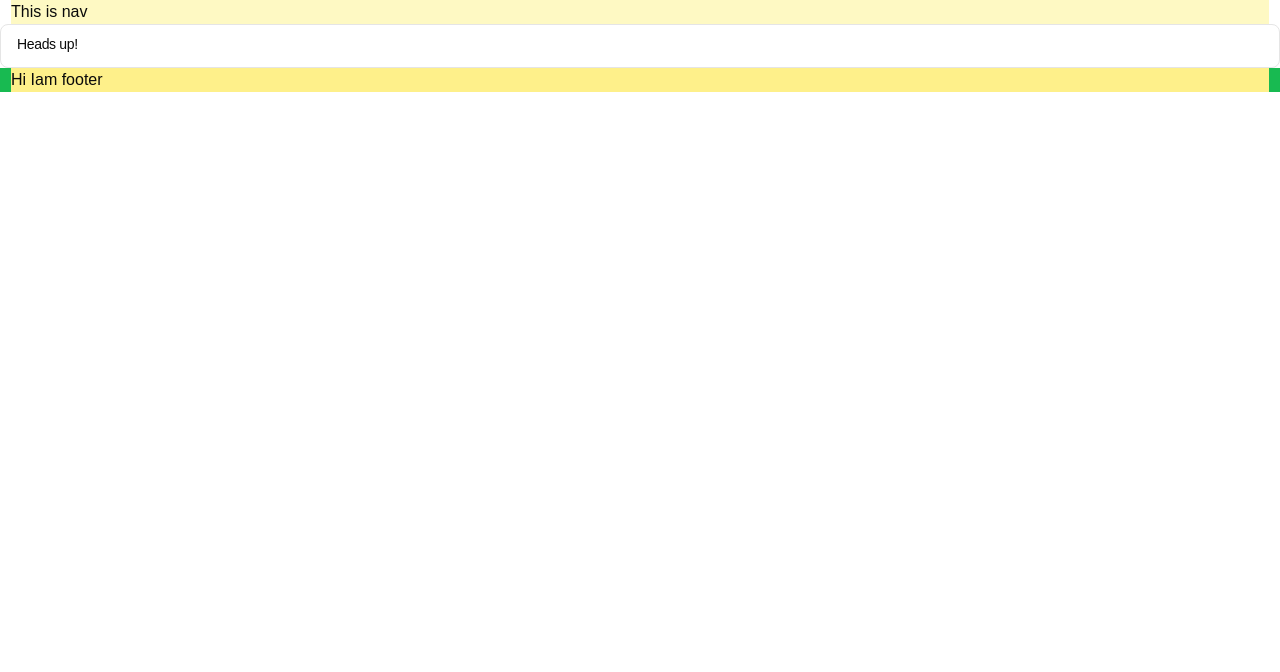
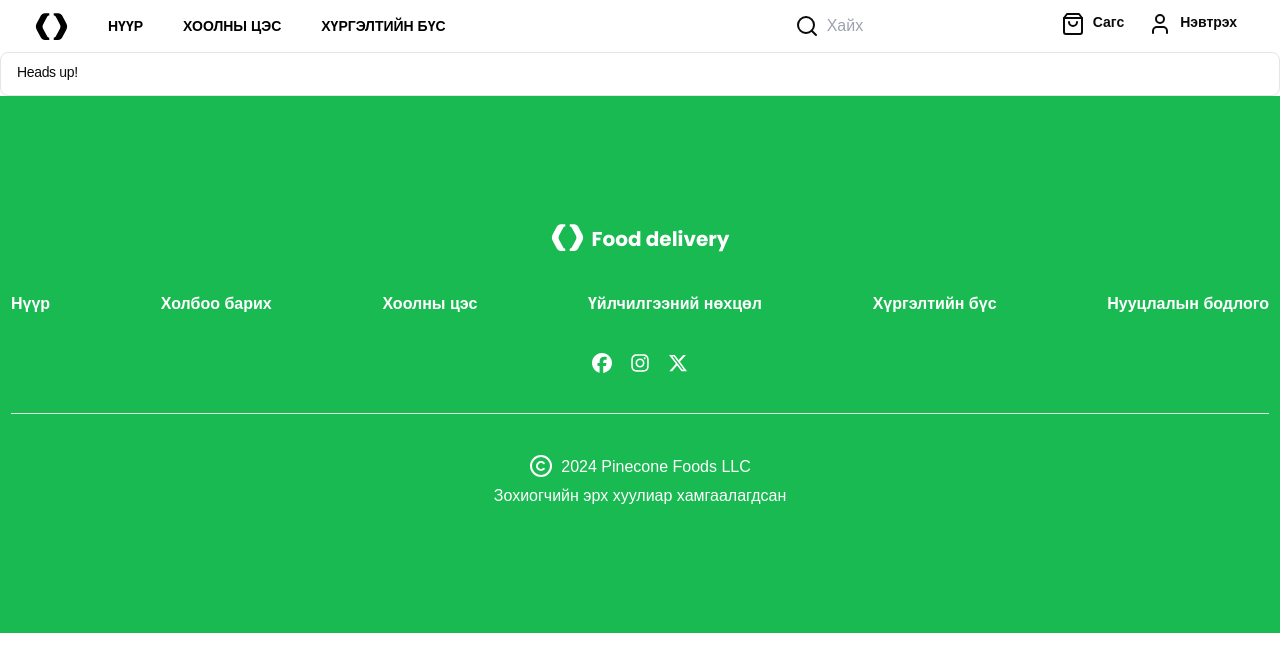
Before and after one commit to Tuugii0526/food_delivary, a Next.js app in the folder front-end/: page / in a window 1280 px wide. Shown: the top 672 px of the page. Built offline with nearby package versions, Linux system fonts and the light colour scheme; no server answers.

Commit message:
try try ... THere are a lot to learn

```diff
--- /dev/null
+++ b/front-end/app/fonts/fonts.ts
@@ -0,0 +1,5 @@
+import { Poppins } from "next/font/google";
+export const poppins = Poppins({
+  subsets: ["latin"],
+  weight: "700",
+});
--- a/front-end/app/layout.tsx
+++ b/front-end/app/layout.tsx
@@ -2,7 +2,7 @@ import type { Metadata } from "next";
 import "./globals.css";
 import { Footer, Header } from "@/components/shared-components";
 export const metadata: Metadata = {
-  title: "Create Next App",
+  title: "Food delivary",
   description: "Generated by create next app",
 };
 
--- /dev/null
+++ b/front-end/components/icons/FacebookIcon.tsx
@@ -0,0 +1,3 @@
+export const FacebookIcon=()=>{
+    return <svg className="w-5 h-5" xmlns="http://www.w3.org/2000/svg" fill="white" viewBox="0 0 512 512"><path d="M512 256C512 114.6 397.4 0 256 0S0 114.6 0 256C0 376 82.7 476.8 194.2 504.5V334.2H141.4V256h52.8V222.3c0-87.1 39.4-127.5 125-127.5c16.2 0 44.2 3.2 55.7 6.4V172c-6-.6-16.5-1-29.6-1c-42 0-58.2 15.9-58.2 57.2V256h83.6l-14.4 78.2H287V510.1C413.8 494.8 512 386.9 512 256h0z"/></svg>
+}
--- /dev/null
+++ b/front-end/components/icons/InstagramIcon.tsx
@@ -0,0 +1,5 @@
+export const InstagramIcon=()=>{
+    return (
+        <svg xmlns="http://www.w3.org/2000/svg" className="w-5 h-5" viewBox="0 0 448 512" fill="white"><path d="M224.1 141c-63.6 0-114.9 51.3-114.9 114.9s51.3 114.9 114.9 114.9S339 319.5 339 255.9 287.7 141 224.1 141zm0 189.6c-41.1 0-74.7-33.5-74.7-74.7s33.5-74.7 74.7-74.7 74.7 33.5 74.7 74.7-33.6 74.7-74.7 74.7zm146.4-194.3c0 14.9-12 26.8-26.8 26.8-14.9 0-26.8-12-26.8-26.8s12-26.8 26.8-26.8 26.8 12 26.8 26.8zm76.1 27.2c-1.7-35.9-9.9-67.7-36.2-93.9-26.2-26.2-58-34.4-93.9-36.2-37-2.1-147.9-2.1-184.9 0-35.8 1.7-67.6 9.9-93.9 36.1s-34.4 58-36.2 93.9c-2.1 37-2.1 147.9 0 184.9 1.7 35.9 9.9 67.7 36.2 93.9s58 34.4 93.9 36.2c37 2.1 147.9 2.1 184.9 0 35.9-1.7 67.7-9.9 93.9-36.2 26.2-26.2 34.4-58 36.2-93.9 2.1-37 2.1-147.8 0-184.8zM398.8 388c-7.8 19.6-22.9 34.7-42.6 42.6-29.5 11.7-99.5 9-132.1 9s-102.7 2.6-132.1-9c-19.6-7.8-34.7-22.9-42.6-42.6-11.7-29.5-9-99.5-9-132.1s-2.6-102.7 9-132.1c7.8-19.6 22.9-34.7 42.6-42.6 29.5-11.7 99.5-9 132.1-9s102.7-2.6 132.1 9c19.6 7.8 34.7 22.9 42.6 42.6 11.7 29.5 9 99.5 9 132.1s2.7 102.7-9 132.1z"/></svg>
+    )
+}
--- /dev/null
+++ b/front-end/components/icons/PineconeIcon.tsx
@@ -0,0 +1,8 @@
+export default function PineconeIcon({fill='black'}:{fill:string}){
+    return (
+        <svg width="33" height="27" viewBox="0 0 33 27" fill="none" xmlns="http://www.w3.org/2000/svg">
+        <path d="M5.86004 2.5397L1.65491 10.4105C1.13014 11.3956 0.867188 12.4767 0.867188 13.5592C0.867188 14.6419 1.13014 15.7228 1.65491 16.7079L5.86004 24.5789C6.63511 26.0327 8.1509 26.9407 9.80043 26.9407H14.2671V24.711H14.2656C13.4416 24.711 12.6837 24.2577 12.296 23.5309L8.09254 15.6584C7.74123 15.0022 7.56615 14.2815 7.56615 13.5592C7.56615 12.8369 7.74123 12.1163 8.09254 11.4602L12.296 3.58775C12.6837 2.86077 13.4416 2.40758 14.2656 2.40758H14.2671V0.177734H9.80043C8.1509 0.177734 6.63511 1.08589 5.86004 2.5397Z" fill={fill}/>
+        <path d="M31.3435 10.4106L27.1386 2.53976C26.3633 1.08579 24.8477 0.177792 23.1982 0.177792H18.7314V2.40747H18.733C19.5571 2.40747 20.315 2.86082 20.7024 3.58764L24.9059 11.4601C25.2574 12.1163 25.4321 12.837 25.4321 13.5593C25.4321 14.2816 25.2574 15.0022 24.9059 15.6585L20.7024 23.5307C20.315 24.2577 19.5571 24.7109 18.733 24.7109H18.7314V26.9408H23.1982C24.8477 26.9408 26.3633 26.0328 27.1386 24.5788L31.3435 16.708C31.8681 15.7229 32.1313 14.6418 32.1313 13.5593C32.1313 12.4767 31.8681 11.3957 31.3435 10.4106Z" fill={fill}/>
+        </svg>
+    )
+}
--- /dev/null
+++ b/front-end/components/icons/TwitterIcon.tsx
@@ -0,0 +1,5 @@
+export const XIconNotLucide=()=>{
+    return (
+        <svg xmlns="http://www.w3.org/2000/svg" fill={'white'} className="w-5 h-5" viewBox="0 0 512 512"><path d="M389.2 48h70.6L305.6 224.2 487 464H345L233.7 318.6 106.5 464H35.8L200.7 275.5 26.8 48H172.4L272.9 180.9 389.2 48zM364.4 421.8h39.1L151.1 88h-42L364.4 421.8z"/></svg>
+    )
+}
--- a/front-end/components/shared-components/Footer.tsx
+++ b/front-end/components/shared-components/Footer.tsx
@@ -1,8 +1,70 @@
+import { poppins } from "@/app/fonts/fonts";
+import PineconeIcon from "../icons/PineconeIcon";
+import { FacebookIcon } from "../icons/FacebookIcon";
+import { InstagramIcon } from "../icons/InstagramIcon";
+import { Copyright, XCircle, XIcon } from "lucide-react";
+import { XIconNotLucide } from "../icons/TwitterIcon";
+const contracts = [
+  {
+    id: 1,
+    title: "Нүүр",
+  },
+  {
+    id: 2,
+    title: "Холбоо барих",
+  },
+  {
+    id: 3,
+    title: "Хоолны цэс",
+  },
+  {
+    id: 4,
+    title: "Үйлчилгээний нөхцөл",
+  },
+  {
+    id: 5,
+    title: "Хүргэлтийн бүс",
+  },
+  {
+    id: 6,
+    title: "Нууцлалын бодлого",
+  },
+];
 export default function Footer() {
   return (
-    <div className="w-full bg-[#18BA51]">
-      <div className="container bg-yellow-200">
-        Hi Iam footer
+    <div className="w-full h-fit py-32 bg-[#18BA51] ">
+      <div className="container *:text-white flex flex-col   gap-10 *:w-full">
+        <div className="flex gap-2 justify-center">
+          <PineconeIcon fill="white" />
+          <p className={`${poppins.className} text-xl leading-[30px]`}>
+            Food delivery
+          </p>
+        </div>
+        <div className="flex justify-between">
+          {contracts.map((contract) => (
+            <p
+              key={contract.id}
+              className="font-semibold text-base leading-[19px]"
+            >
+              {contract.title}
+            </p>
+          ))}
+        </div>
+        <div className="flex justify-center gap-[18px]">
+          <FacebookIcon />
+          <InstagramIcon />
+          <XIconNotLucide />
+        </div>
+        <hr className="bg-white" />
+        <div className="flex flex-col items-center gap-2">
+          <p className="flex items-center gap-2 font-normal text-base leading-[19px] ">
+            <Copyright />
+            2024 Pinecone Foods LLC
+          </p>
+          <p className="font-normal text-base leading-[19px] ">
+            Зохиогчийн эрх хуулиар хамгаалагдсан
+          </p>
+        </div>
       </div>
     </div>
   );
--- a/front-end/components/shared-components/Header.tsx
+++ b/front-end/components/shared-components/Header.tsx
@@ -1,7 +1,54 @@
-export default function Header(){
-    return (
-        <div className="container bg-yellow-100">
-          This is nav
+import { Search, ShoppingBag, UserIcon } from "lucide-react";
+import PineconeIcon from "../icons/PineconeIcon";
+const navs = [
+  {
+    id: 1,
+    title: "нүүр",
+  },
+  {
+    id: 2,
+    title: "хоолны цэс",
+  },
+  {
+    id: 3,
+    title: "хүргэлтийн бүс",
+  },
+];
+export default function Header() {
+  return (
+    <div className="container  flex items-center justify-between px-6 py-2">
+      <div className="flex gap-6 items-center">
+        <PineconeIcon />
+        <div className="flex gap-2">
+          {navs.map((nav) => (
+            <div
+              key={nav.id}
+              className="py-2 px-4 font-bold text-sm leading-4 text-black uppercase"
+            >
+              {nav.title}
+            </div>
+          ))}
         </div>
-    )
+      </div>
+      <div className="flex gap-2 *:px-2 *:py-1 *:flex *:gap-2">
+        <label htmlFor="search" className="w-[260px] border-2 border-white rounded-[8px] has-[:focus]:border-gray-300">
+          <Search />
+          <input
+            id="search"
+            type="text"
+            placeholder="Хайх"
+            className="outline-none"
+          />
+        </label>
+        <div>
+          <ShoppingBag />
+          <p className="font-bold text-sm leading-5">Сагс</p>
+        </div>
+        <div>
+          <UserIcon />
+          <p className="font-bold text-sm leading-5">Нэвтрэх</p>
+        </div>
+      </div>
+    </div>
+  );
 }
```
Also changed, not shown: front-end/lib/types.ts (added).
